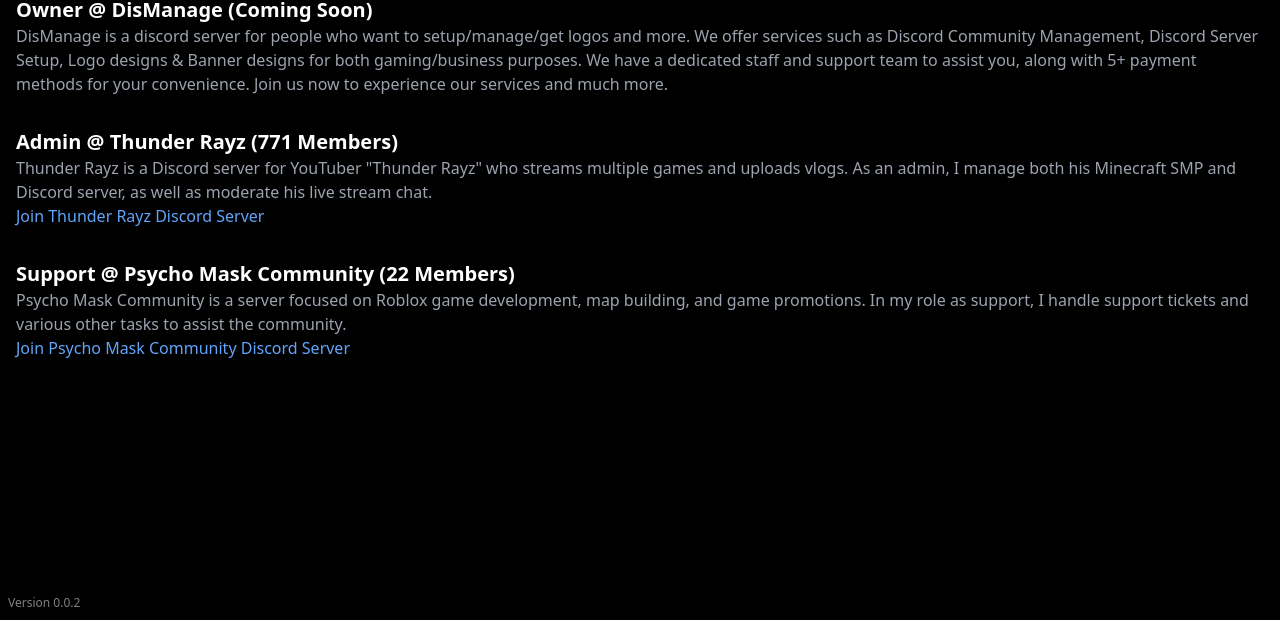
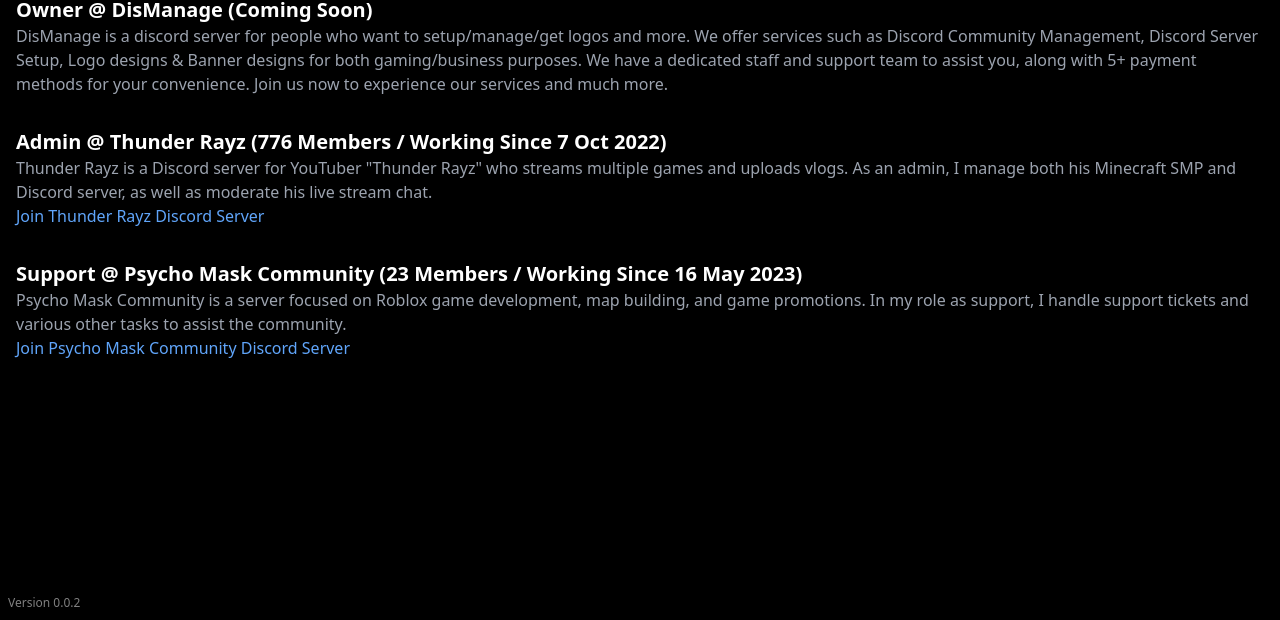
Before and after one commit to RuskyDev/ruskydev.github.io, a plain HTML site: page work-experience.html in a window 1280 px wide. Shown: the part 180-800 px from the top of the page. Drawn offline with nearby package versions, Linux system fonts and the light colour scheme.

Commit message:
Update work-experience.html

```diff
--- a/work-experience.html
+++ b/work-experience.html
@@ -50,13 +50,13 @@
       </div>
 
       <div class="mb-8">
-        <h2 class="text-xl font-semibold">Admin @ Thunder Rayz (771 Members)</h2>
+        <h2 class="text-xl font-semibold">Admin @ Thunder Rayz (776 Members / Working Since 7 Oct 2022)</h2>
         <p class="text-gray-400">Thunder Rayz is a Discord server for YouTuber "Thunder Rayz" who streams multiple games and uploads vlogs. As an admin, I manage both his Minecraft SMP and Discord server, as well as moderate his live stream chat.</p>
         <a href="https://discord.gg/Rxba4bytuc" class="text-blue-400 hover:underline" target="_blank">Join Thunder Rayz Discord Server</a>
       </div>
 
       <div class="mb-8">
-        <h2 class="text-xl font-semibold">Support @ Psycho Mask Community (22 Members)</h2>
+        <h2 class="text-xl font-semibold">Support @ Psycho Mask Community (23 Members / Working Since 16 May 2023)</h2>
         <p class="text-gray-400">Psycho Mask Community is a server focused on Roblox game development, map building, and game promotions. In my role as support, I handle support tickets and various other tasks to assist the community.</p>
         <a href="https://discord.gg/sX7UbZjhTQ" class="text-blue-400 hover:underline" target="_blank">Join Psycho Mask Community Discord Server</a>
       </div>
```
